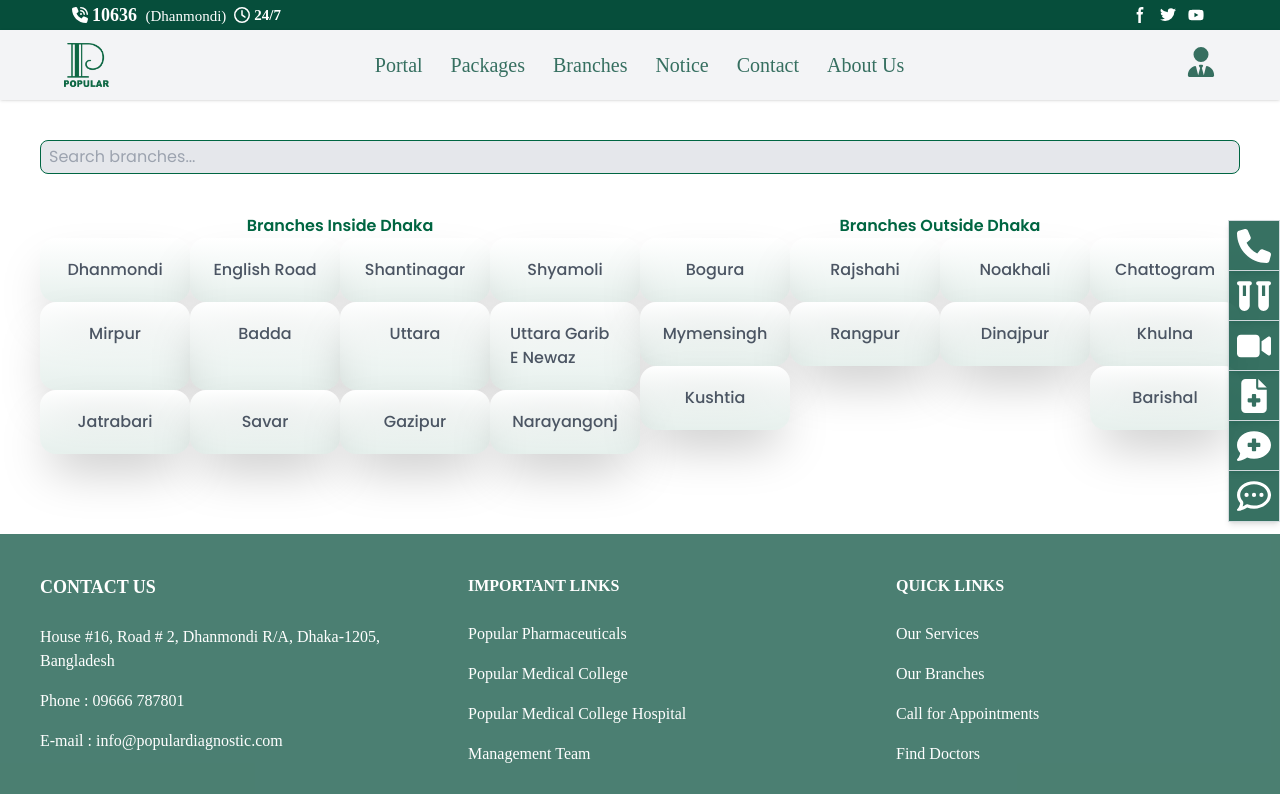
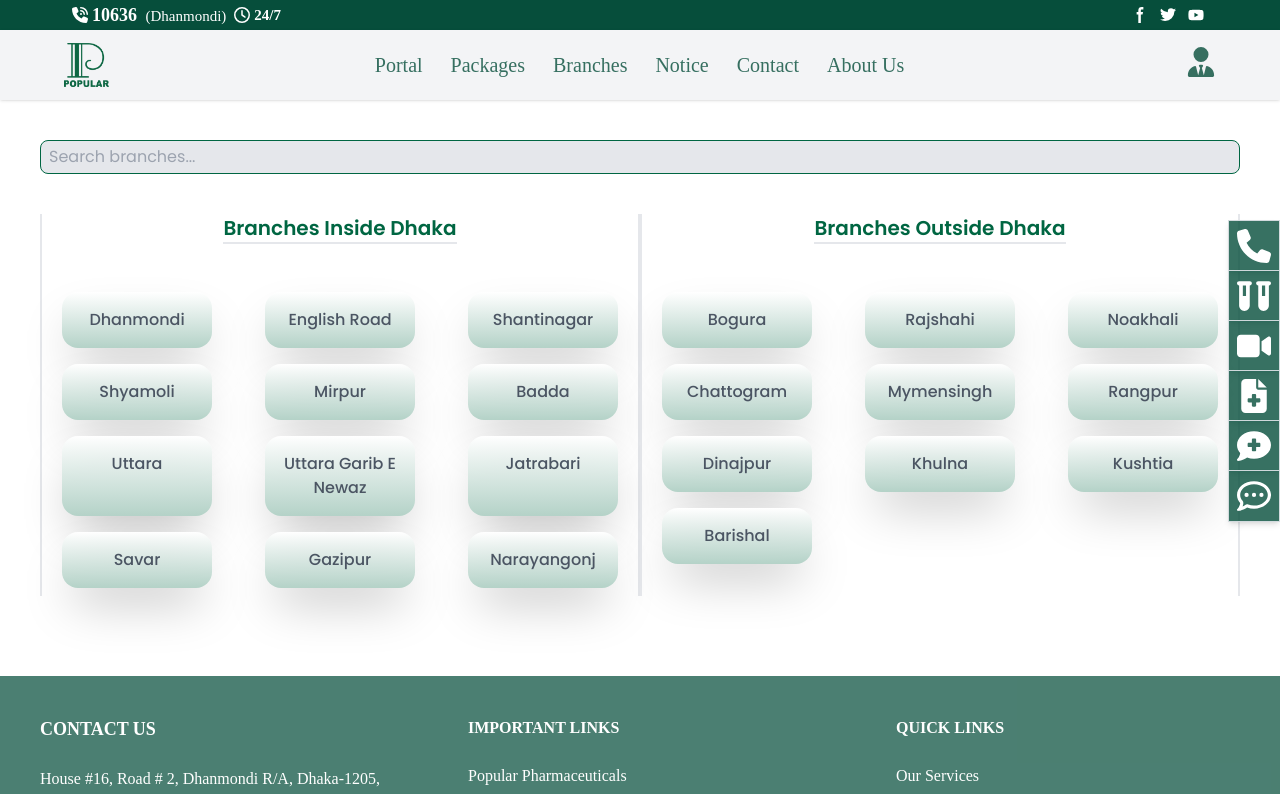
Before and after one commit to Sakib0017/pdclweb, a React (Vite) app: page /report in a window 1280 px wide. Shown: the top 794 px of the page. Built offline with nearby package versions, Linux system fonts and the light colour scheme.

Commit message:
UI designed as Arif sir instructed for patient portal page.

```diff
--- a/src/components/Report.jsx
+++ b/src/components/Report.jsx
@@ -11,14 +11,14 @@
 
 const BranchCard = ({ branch, handleReportDownload }) => {
   return (
-   <div className="bg-gradient-to-b from-white to-[#00664218] hover:bg-gray-100 shadow-2xl rounded-2xl sm:w-[150px] w-full">
+   <div className="bg-gradient-to-b from-white to-[#0066424b] hover:bg-gray-200 shadow-2xl m-2 rounded-2xl sm:w-[150px] w-full">
     <li
       key={branch.braID} m-4
-      className="  text-gray-500 branch-card cursor-pointer m-1 flex items-center justify-center"
+      className="text-gray-600 hover:text-gray-800 branch-card cursor-pointer flex items-center justify-center"
       onClick={() => handleReportDownload(branch.downloadLink)}
     >
       <div className="branch-info p-4">
-        <h3 className="text-gray-600 font-medium">{branch.braName}</h3>
+        <h3 className="text-center font-medium">{branch.braName}</h3>
       </div>
     </li>
     </div>
@@ -84,10 +84,10 @@
             whileHover="hover"
           />
         </div>
-        <div className="report-container bg-white flex flex-wrap justify-between"> {/* Use flexbox with justify-between for even card distribution */}
-          <div className="flex flex-wrap w-full md:w-1/2"> {/* Use flexbox with md:w-1/2 for two sections */}
+        <div className="report-container w-full bg-white flex flex-wrap justify-between"> {/* Use flexbox with justify-between for even card distribution */}
+          <div className="border-x-2 px-3 flex flex-wrap w-full md:w-1/2"> {/* Use flexbox with md:w-1/2 for two sections */}
             <div className="flex flex-col items-center">
-              <h2 className="text-[#006642] text-center font-semibold">Branches Inside Dhaka</h2>
+              <h2 className="text-[#006642] text-center text-xl  font-semibold border-b-2 mb-10">Branches Inside Dhaka</h2>
               {filteredDhakaBranches.length > 0 ? (
                 <ul className="flex flex-wrap justify-between"> {/* Use flexbox with justify-between for even card distribution */}
                   {filteredDhakaBranches.map((branch) => (
@@ -99,13 +99,13 @@
                   ))}
                 </ul>
               ) : (
-                <p className="text-gray-600">No branches found inside Dhaka.</p>
+                <p className="text-gray-600 p-5">No branches found inside Dhaka.</p>
               )}
             </div>
           </div>
-        <div className="flex flex-wrap w-full md:w-1/2">
+        <div className="border-x-2 px-3 flex flex-wrap w-full md:w-1/2">
         <div className="flex flex-col items-center">
-            <h2 className="text-[#006642] text-center font-semibold">Branches Outside Dhaka</h2>
+            <h2 className="text-[#006642] text-center text-xl font-semibold border-b-2 mb-10">Branches Outside Dhaka</h2>
             {filteredOtherBranches.length > 0 ? (
               <ul className="flex flex-wrap justify-between"> {/* Use grid for 4 columns within this section */}
                 {filteredOtherBranches.map((branch) => (
@@ -117,7 +117,7 @@
                 ))}
               </ul>
             ) : (
-              <p className="text-gray-600">No branches found outside Dhaka.</p>
+              <p className="text-gray-600 p-5">No branches found outside Dhaka.</p>
             )}
           </div>
           </div>
```
